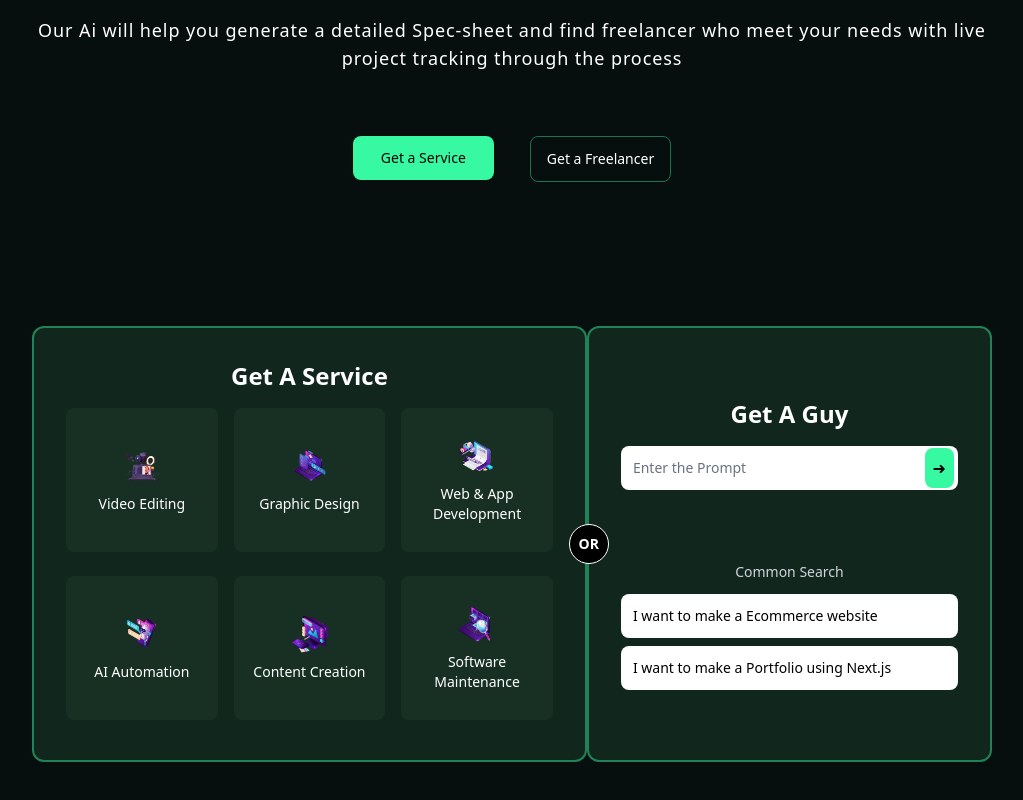
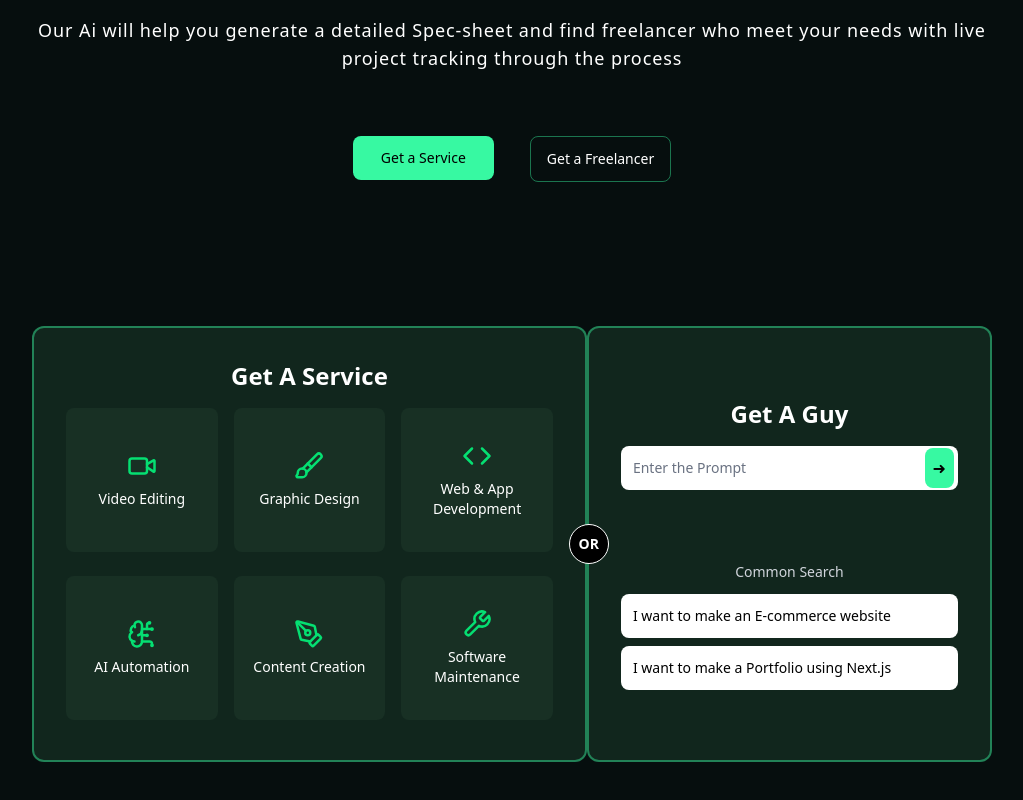
Before and after one commit to Ravi5691/newKrip, a React (Vite) app: page / in a window 1280 px wide. Shown: the part 336-1136 px from the top of the page, without its empty margins (128-1151 px from the left). Built offline with nearby package versions, Linux system fonts and the light colour scheme.

Commit message:
fixed get a service icons

```diff
--- a/src/components/PopBox.jsx
+++ b/src/components/PopBox.jsx
@@ -45,7 +45,7 @@ export default function MultiStepForm({ isOpen, setIsOpen }) {
   };
 
   return (
-    <div className="fixed inset-0 bg-black/60 flex items-center justify-center z-50">
+    <div className="fixed inset-0 bg-black/80 flex items-center justify-center z-50">
       <div
         className="w-full max-w-3xl bg-[#0e2e1e] text-white rounded-lg shadow-lg overflow-hidden relative"
         onClick={(e) => e.stopPropagation()}
--- a/src/components/getServiceCard.jsx
+++ b/src/components/getServiceCard.jsx
@@ -1,13 +1,14 @@
 import { useState } from "react";
 import { Link, useNavigate } from "react-router-dom";
+import { Video, Brush, Code, BrainCircuit, PenTool, Wrench } from "lucide-react"; // Importing icons
 
 const services = [
-  { id: 1, title: "Video Editing", img: "/krip png/1.png" },
-  { id: 2, title: "Graphic Design", img: "/krip png/2.png" },
-  { id: 3, title: "Web & App Development", img: "/krip png/3.png" },
-  { id: 4, title: "AI Automation", img: "/krip png/4.png" },
-  { id: 5, title: "Content Creation", img: "/krip png/5.png" },
-  { id: 6, title: "Software Maintenance", img: "/krip png/6.png" },
+  { id: 1, title: "Video Editing", icon: <Video size={30} /> },
+  { id: 2, title: "Graphic Design", icon: <Brush size={30} /> },
+  { id: 3, title: "Web & App Development", icon: <Code size={30} /> },
+  { id: 4, title: "AI Automation", icon: <BrainCircuit size={30} /> },
+  { id: 5, title: "Content Creation", icon: <PenTool size={30} /> },
+  { id: 6, title: "Software Maintenance", icon: <Wrench size={30} /> },
 ];
 
 const GetServiceCard = () => {
@@ -28,9 +29,9 @@ const GetServiceCard = () => {
           <h2 className="text-2xl font-bold mb-4 text-center">Get A Service</h2>
           <div className="grid grid-cols-3 gap-4 w-full">
             {services.map((service) => (
-              <Link to={service.link} key={service.id} className="text-center">
+              <Link to={service.link || "#"} key={service.id} className="text-center">
                 <div className="bg-[#183024] text-white p-4 rounded-lg cursor-pointer hover:scale-105 transition-all h-36 flex flex-col items-center justify-center mb-2">
-                  <img src={service.img} alt={service.title} className="w-10 h-10 object-contain mb-2" />
+                  <div className="text-green-400 mb-2">{service.icon}</div>
                   <h3 className="text-sm">{service.title}</h3>
                 </div>
               </Link>
@@ -64,7 +65,7 @@ const GetServiceCard = () => {
           <h3 className="text-gray-300 text-sm font-medium mt-12 mb-3">Common Search</h3>
           <div className="w-full flex flex-col gap-2">
             <div className="bg-white text-black p-3 rounded-lg text-sm">
-              I want to make a Ecommerce website
+              I want to make an E-commerce website
             </div>
             <div className="bg-white text-black p-3 rounded-lg text-sm">
               I want to make a Portfolio using Next.js
```
